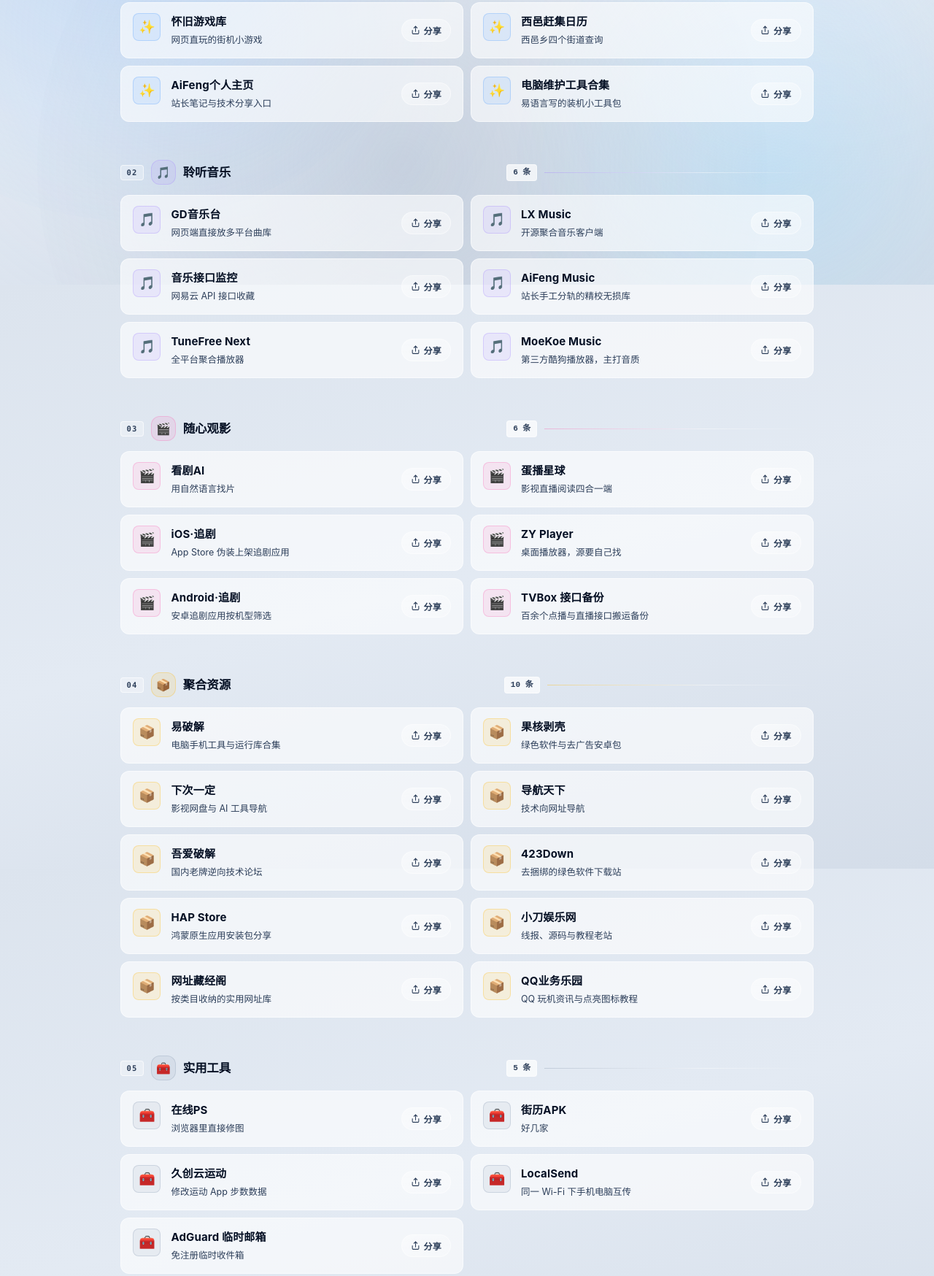
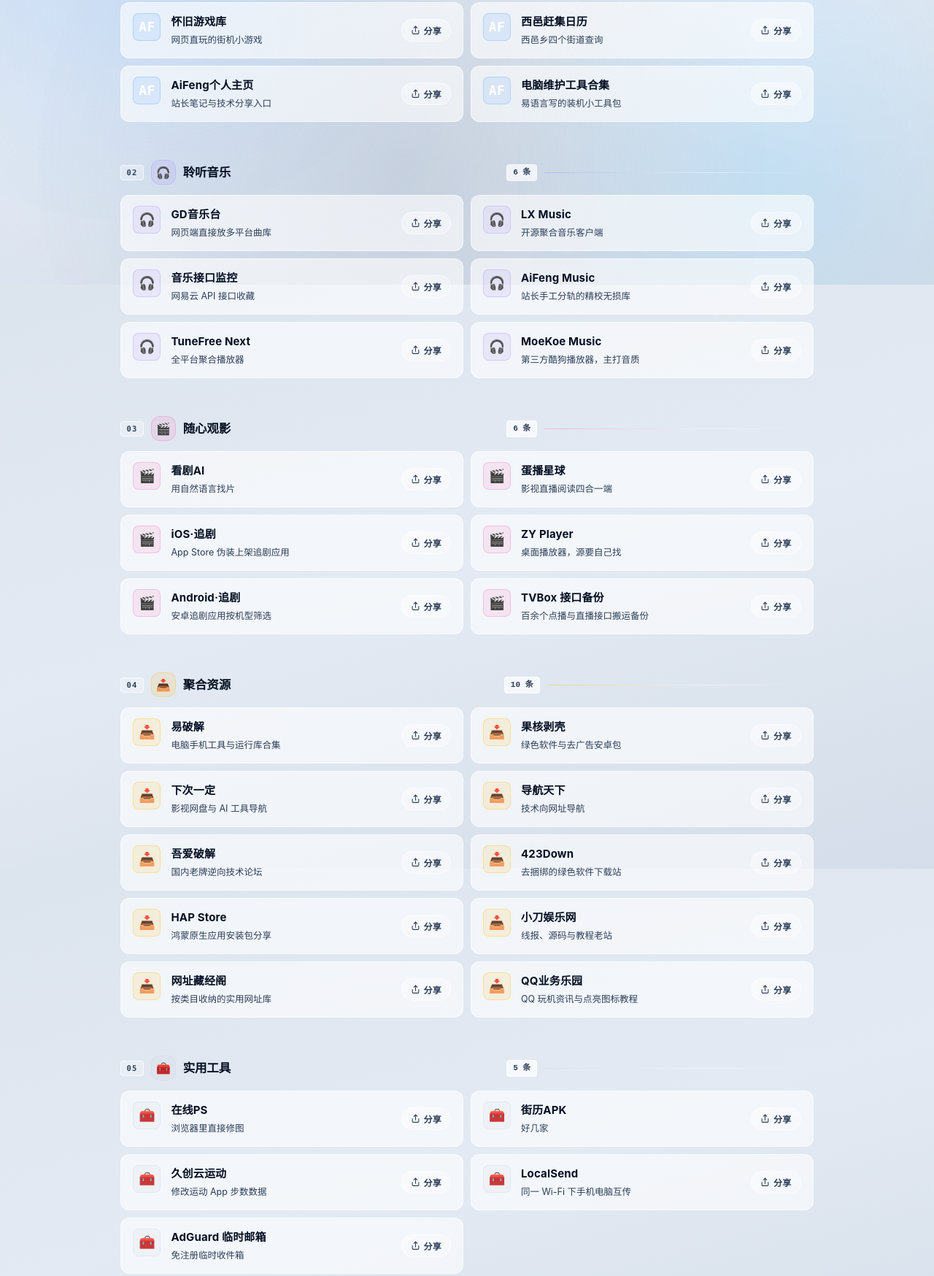
Before and after one commit to duanaifeng/AFeng, a plain HTML site: page daohang/index.html in a window 1280 px wide. Shown: the part 410-2158 px from the top of the page at 73% size. Drawn offline with Linux system fonts and the light colour scheme.

Commit message:
Add files via upload

```diff
--- a/daohang/data.json
+++ b/daohang/data.json
@@ -1,7 +1,7 @@
 [
   {
     "category": "本站原创",
-    "icon": "✨",
+    "icon": "AF",
     "color": "#60a5fa",
     "items": [
       {
@@ -75,7 +75,7 @@
   },
   {
     "category": "聆听音乐",
-    "icon": "🎵",
+    "icon": "🎧",
     "color": "#a78bfa",
     "items": [
       {
@@ -287,7 +287,7 @@
   },
   {
     "category": "聚合资源",
-    "icon": "📦",
+    "icon": "📥",
     "color": "#fbbf24",
     "items": [
       {
@@ -407,7 +407,7 @@
   {
     "category": "实用工具",
     "icon": "🧰",
-    "color": "#94a3b8",
+    "color": "#cbd5e1",
     "items": [
       {
         "name": "在线PS",
@@ -470,7 +470,7 @@
   },
   {
     "category": "系统装机",
-    "icon": "💻",
+    "icon": "💿",
     "color": "#38bdf8",
     "items": [
       {
@@ -552,7 +552,7 @@
   },
   {
     "category": "DNS 服务",
-    "icon": "🌐",
+    "icon": "🛡️",
     "color": "#22d3ee",
     "items": [
       {
--- a/daohang/index.html
+++ b/daohang/index.html
@@ -309,6 +309,11 @@ html.dark .section-num { background:rgba(255,255,255,.08); border-color:rgba(255
   box-shadow:none;
 }
 html.dark .section-icon { box-shadow:none; }
+.icon-badge {
+  font-family:ui-monospace,SFMono-Regular,Menlo,monospace;
+  font-weight:800; font-size:11px; letter-spacing:.02em; line-height:1;
+  color:var(--c-fg, var(--text-1));
+}
 .section-title { flex:1 1 auto; min-width:min(100%, 8em); white-space:nowrap; overflow:hidden; text-overflow:ellipsis; font-size:16.5px; font-weight:800; color:var(--text-1); letter-spacing:-.01em; }
 .section-count { flex:0 0 auto; padding:2px 8px; border-radius:var(--radius-xs); border:1px solid rgba(255,255,255,.55); background:rgba(255,255,255,.7); box-shadow:none; font-family:ui-monospace,monospace; font-size:11px; font-weight:700; color:var(--text-2); }
 html.dark .section-count { border-color:rgba(255,255,255,.16); background:rgba(255,255,255,10); box-shadow:none; }
@@ -957,7 +962,16 @@ body.editing .item-share{ display:none; }
     $$(s, r) { return Array.prototype.slice.call((r || document).querySelectorAll(s)); },
     el(t, c, x) { const n = document.createElement(t); if (c) n.className = c; if (x != null) n.textContent = x; return n; },
     clear(n) { while (n.firstChild) n.removeChild(n.firstChild); return n; },
-    delegate(r, t, s, h) { r.addEventListener(t, e => { const el = e.target.closest(s); if (el && r.contains(el)) h(e, el); }); }
+    delegate(r, t, s, h) { r.addEventListener(t, e => { const el = e.target.closest(s); if (el && r.contains(el)) h(e, el); }); },
+    // 字母图标（如 AF）：非 emoji 的短 ASCII 文本，渲染成徽标而非表情
+    iconEl(cls, icon) {
+      const n = document.createElement('span');
+      n.className = cls;
+      const t = icon || Schema.DEFAULT_ICON;
+      n.textContent = t;
+      if (/^[A-Za-z0-9]{1,4}$/.test(t)) n.classList.add('icon-badge');
+      return n;
+    }
   };
 
   const Utils = {
@@ -1389,7 +1403,7 @@ body.editing .item-share{ display:none; }
       const tint = Utils.hexToRgba(group.color, .14), brd = Utils.hexToRgba(group.color, .32), fg = Utils.contrastFg(group.color);
       const li = Dom.el('li', 'item');
       li.style.cssText = `--c-bg:${tint};--c-border:${brd};--c-accent:${group.color};--c-fg:${fg};`;
-      const icon = Dom.el('span', 'item-icon', group.icon || Schema.DEFAULT_ICON);
+      const icon = Dom.iconEl('item-icon', group.icon);
       const body = Dom.el('span', 'item-body');
       body.appendChild(Dom.el('span', 'item-title', item.name));
       body.appendChild(Dom.el('span', 'item-desc', item.desc || ''));
@@ -1429,7 +1443,7 @@ body.editing .item-share{ display:none; }
       const num = Dom.el('span', 'section-num', String(gi + 1).padStart(2, '0'));
       num.setAttribute('aria-hidden', 'true');
 
-      const icon = Dom.el('span', 'section-icon', group.icon || Schema.DEFAULT_ICON);
+      const icon = Dom.iconEl('section-icon', group.icon);
       icon.style.cssText = `--c-bg:${tint};--c-border:${brd};`;
       const title = Dom.el('h2', 'section-title', group.category); title.id = 'sec-' + gi;
       const cnt = Dom.el('span', 'section-count', group.items.length + ' 条');
@@ -1561,6 +1575,7 @@ body.editing .item-share{ display:none; }
 
       const iconEl = document.getElementById('detailIcon');
       iconEl.textContent = group.icon || Schema.DEFAULT_ICON;
+      iconEl.classList.toggle('icon-badge', /^[A-Za-z0-9]{1,4}$/.test(group.icon || ''));
       iconEl.style.setProperty('--c-bg', Utils.hexToRgba(group.color, .14));
       iconEl.style.setProperty('--c-border', Utils.hexToRgba(group.color, .32));
 
```
